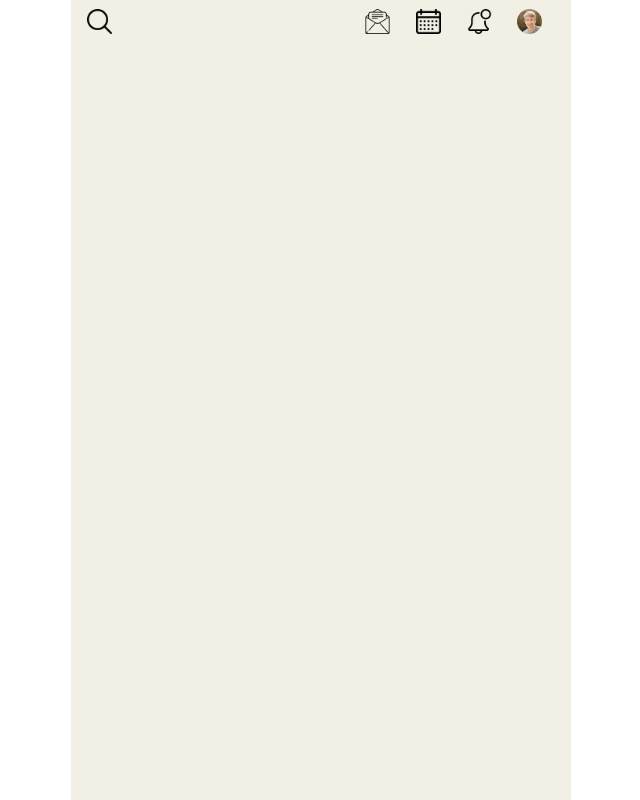
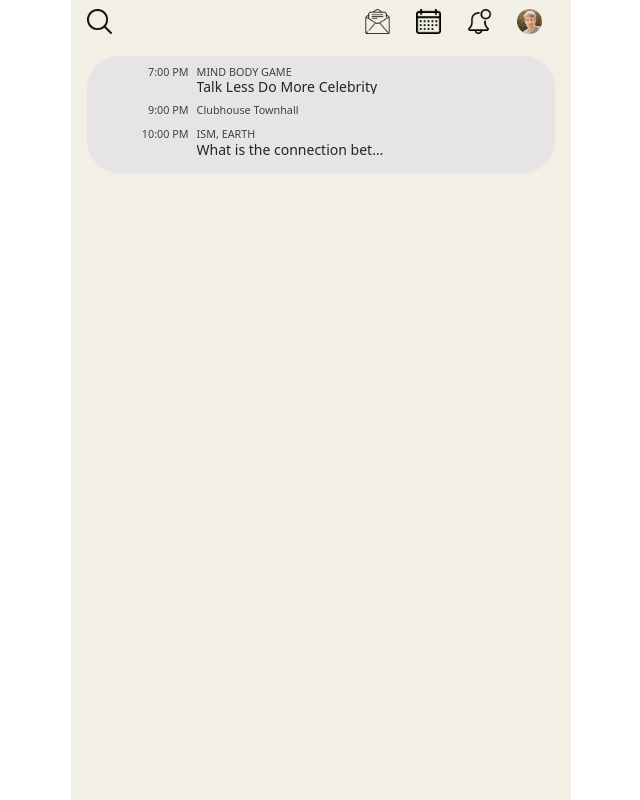
Before and after one commit to Soumili-Ghosh3/clubhouse-clone, a React (Create React App) app: page /home in a window 1280 px wide. Shown: the whole page, without its empty margins (319-959 px from the left). Built offline with nearby package versions, Linux system fonts and the light colour scheme.

Commit message:
Changes made

```diff
--- /dev/null
+++ b/src/components/DailyInfoCard.js
@@ -0,0 +1,23 @@
+import React from 'react'
+import style from '../style/dailyInfoCard.module.css'
+import data from '../data/dailyCard.json'
+
+function DailyInfoCard() {
+    return (
+        console.log(data),
+        <div className={style.dailyCard}>
+            {data.map((item) => (
+                <div>
+                    <span className="">{item.time}</span>
+
+                    <div>
+                        <span>{item.title}</span>
+                        <p>{item.description}</p>
+                    </div>
+                </div>
+            ))}
+        </div>
+    )
+}
+
+export default DailyInfoCard
--- /dev/null
+++ b/src/data/dailyCard.json
@@ -0,0 +1,18 @@
+[
+    {
+    "time": "7:00 PM",
+    "title": "MIND BODY GAME",
+    "description": "Talk Less Do More Celebrity"
+    },
+
+    {
+        "time": "9:00 PM",
+        "title": "Clubhouse Townhall"
+    },
+
+    {
+        "time": "10:00 PM",
+        "title": "ISM, EARTH",
+        "description": "What is the connection between"
+    }
+]
--- a/src/pages/Home.js
+++ b/src/pages/Home.js
@@ -1,10 +1,15 @@
 import React from 'react'
+import DailyInfoCard from '../components/DailyInfoCard'
 import Header from '../components/Header'
+import style from '../style/home.module.css'
 
 function Home() {
     return (
         <>
             <Header />
+            <div className={style.home_container}>
+                <DailyInfoCard />
+            </div>
         </>
     )
 }
--- /dev/null
+++ b/src/style/dailyInfoCard.module.css
@@ -0,0 +1,42 @@
+.dailyCard {
+    background-color: #e7e4e5;
+    padding: 0.5em 1em;
+    border-radius: 2em;
+
+}
+
+.dailyCard > div{
+    display: flex;
+    align-items: flex-start;
+    margin-bottom: 0.5em;
+}
+
+.dailyCard > div > span{
+    width: 20%;
+    text-align: end;
+}
+
+.dailyCard > div > div{
+    margin-left: 0.5em;
+    display: flex;
+    flex-direction: column;
+    width: 80%;
+}
+
+.dailyCard span{
+    font-size: 0.675em;
+    color: var(--textColor);
+    font-weight: 500;
+}
+
+.dailyCard p{
+    font-size: 0.875em;
+    font-weight: 500;
+    line-height: 1em;
+    margin: 0;
+    display: inline-block;
+    white-space: nowrap;
+    overflow: hidden !important;
+    text-overflow: ellipsis;
+    width: 195px;
+}
--- /dev/null
+++ b/src/style/home.module.css
@@ -0,0 +1,8 @@
+.home_container{
+    padding-top: 3.5em;
+    padding-left: 1em;
+    padding-right: 1em;
+    padding-bottom: 3.5em;
+    height: 100%;
+    overflow: auto;
+}
```
